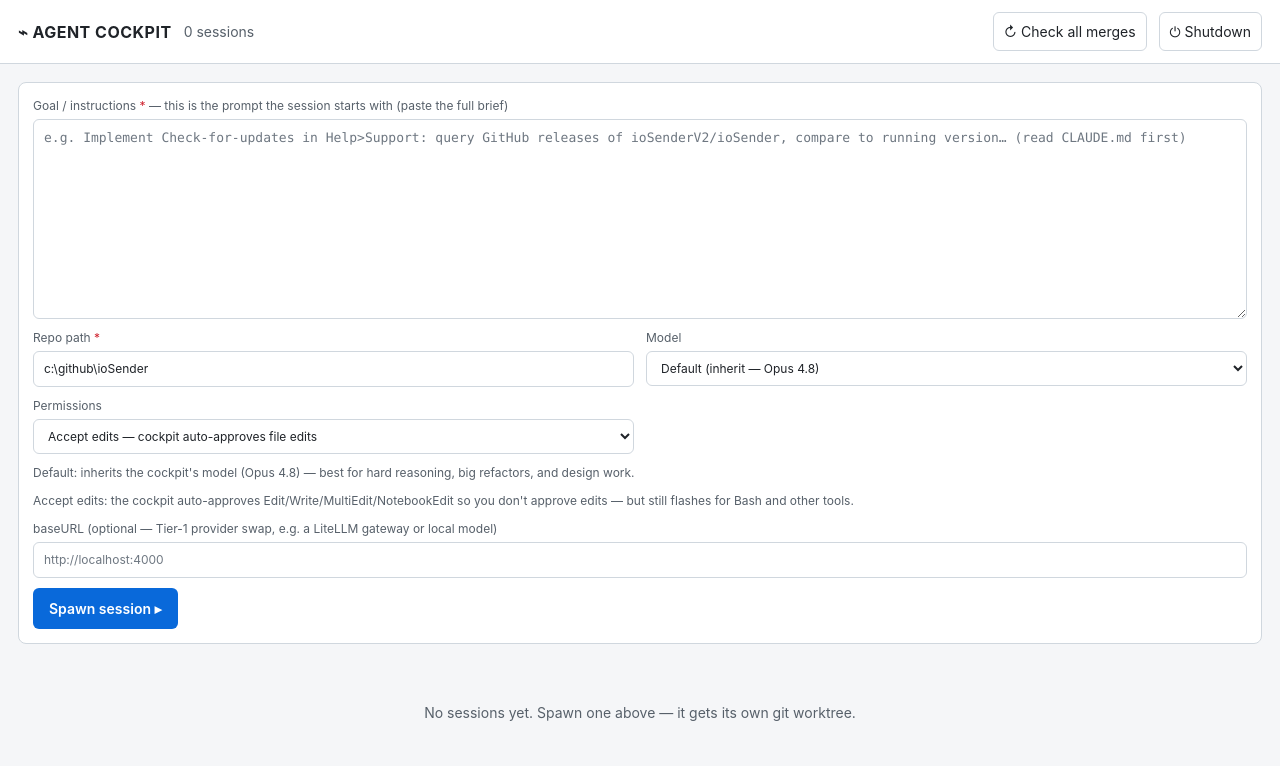
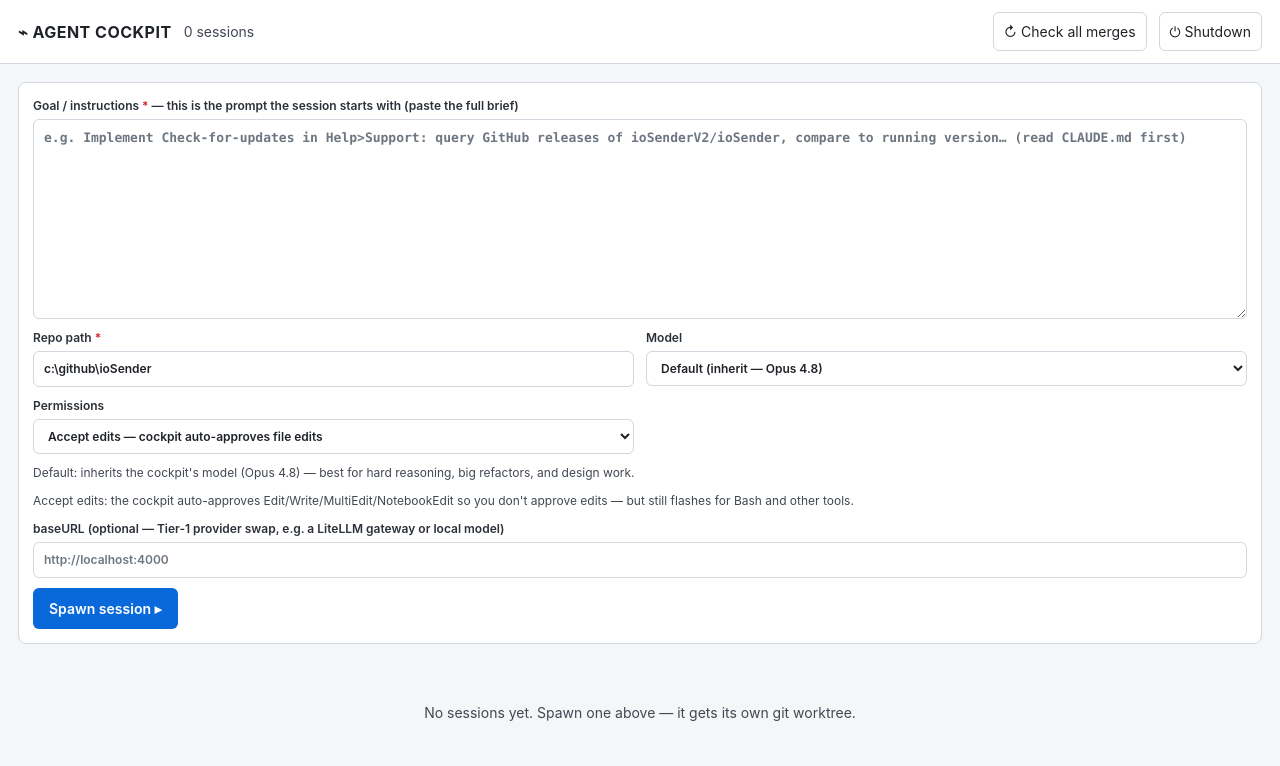
Before and after one commit to stevenrwood/agent-cockpit, a website: page public/index.html in a window 1280 px wide. Drawn offline with Linux system fonts and the light colour scheme; no server answers.

Commit message:
UI: boost text contrast — near-black semibold field labels, darker secondary text
Form field labels were washed-out grey; make them #2b3138 semibold so they pop,
and darken the global secondary/hint color (--dim) from #57606a to #414852.

Co-Authored-By: Claude Opus 4.8 (1M context) <noreply@anthropic.com>

```diff
--- a/public/index.html
+++ b/public/index.html
@@ -7,7 +7,7 @@
     <style>
       :root {
         --bg: #f5f6f8; --panel: #ffffff; --panel2: #eef1f4; --border: #d0d7de;
-        --text: #1f2328; --dim: #57606a; --accent: #0969da; --ok: #1a7f37;
+        --text: #1f2328; --dim: #414852; --accent: #0969da; --ok: #1a7f37;
         --warn: #9a6700; --flash: #cf222e; --idle: #6e7781;
       }
       * { box-sizing: border-box; }
@@ -30,7 +30,7 @@
         border-radius: 8px; padding: 14px; margin-bottom: 18px;
       }
       form.new .full { grid-column: 1 / -1; }
-      form.new label { display: flex; flex-direction: column; gap: 4px; font-size: 12px; color: var(--dim); }
+      form.new label { display: flex; flex-direction: column; gap: 4px; font-size: 12px; color: #2b3138; font-weight: 600; }
       form.new label .req { color: var(--flash); }
       input, button, textarea, select {
         font: inherit; color: var(--text); background: #fff;
```
